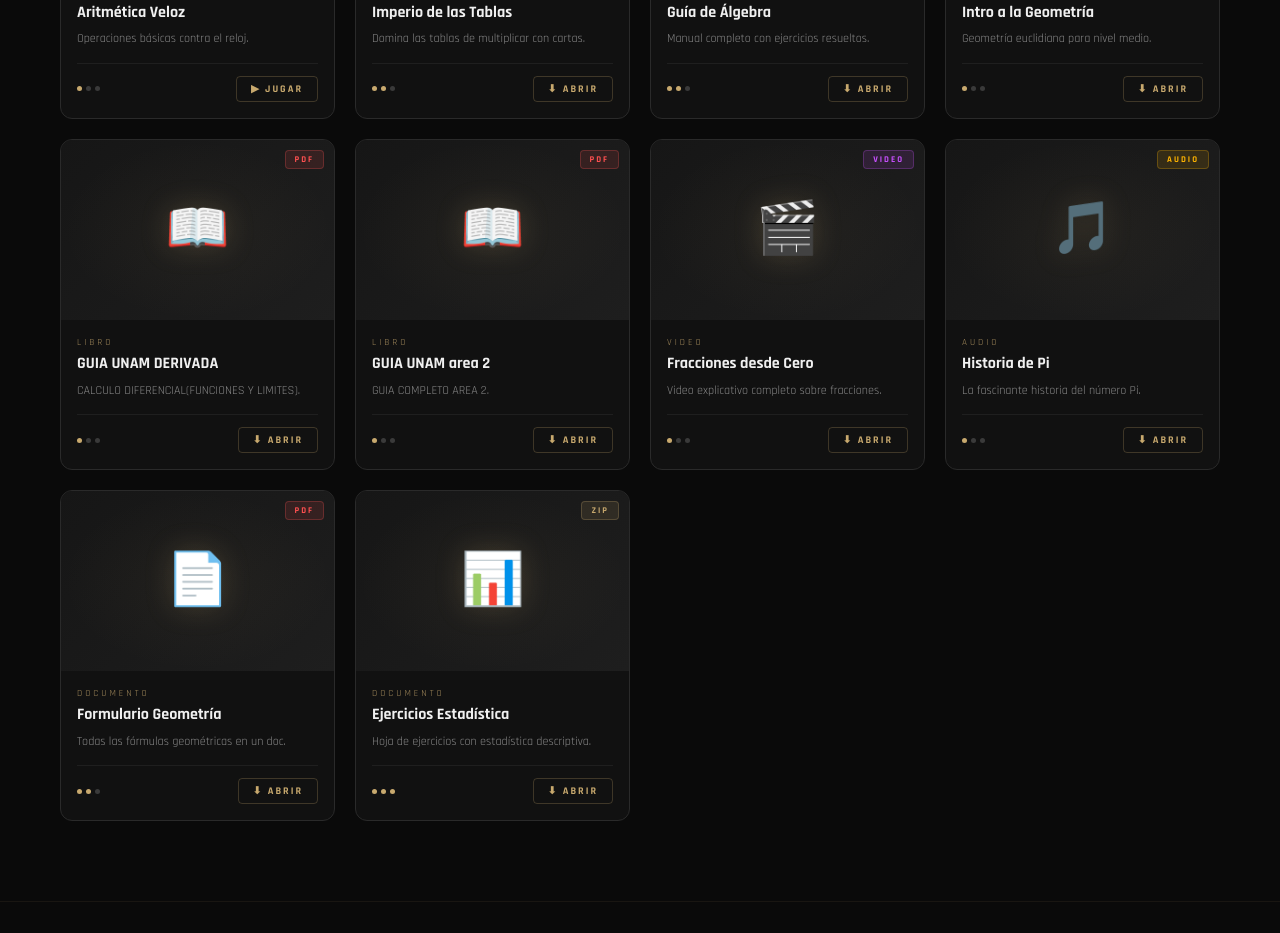
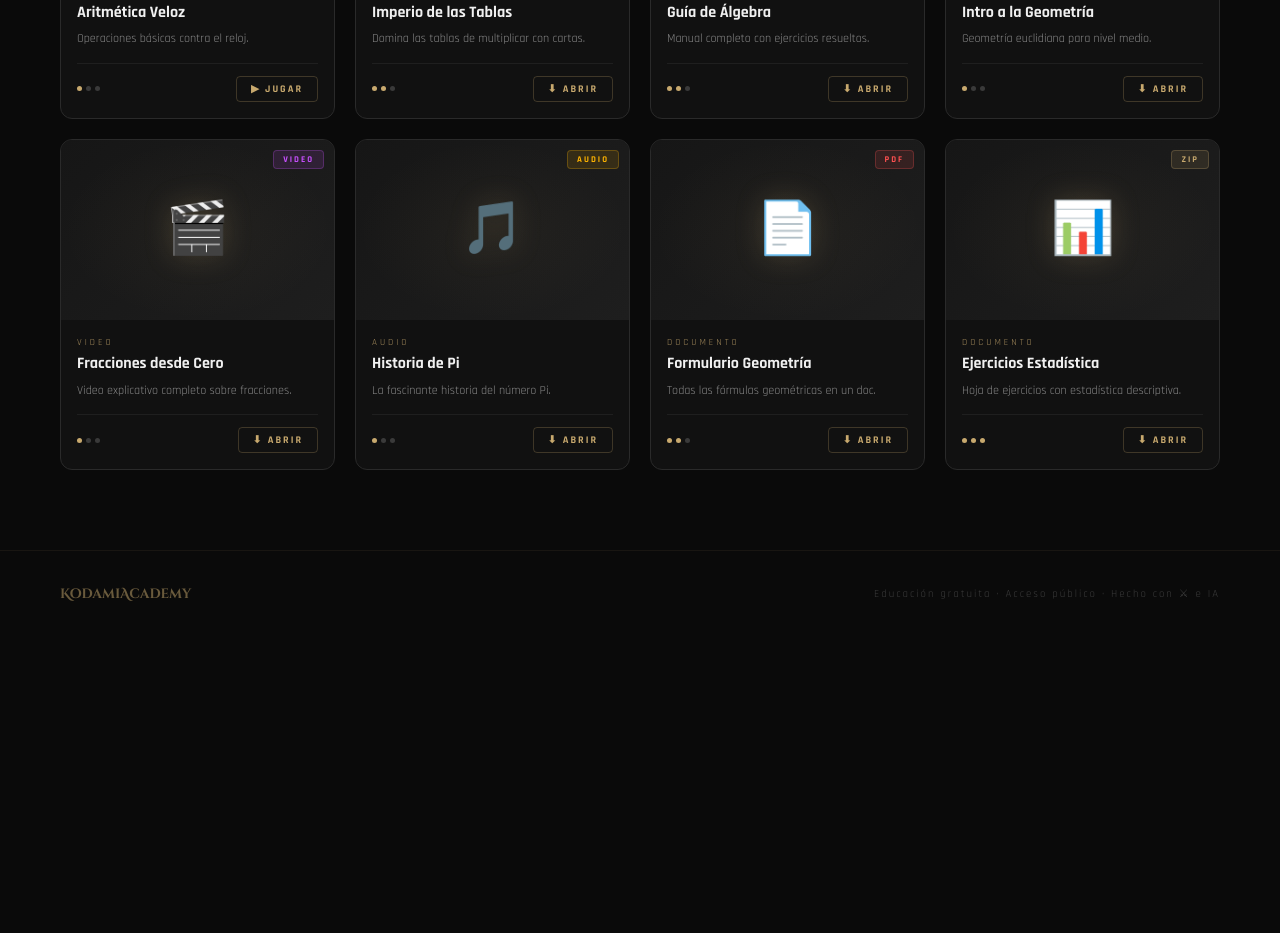
Before and after one commit to kodamiacademy24-cpu/kodamy-academy, a plain HTML site: page index.html in a window 1280 px wide. Shown: the part 1916-2849 px from the top of the page. After the commit the page ends 2553 px from the top, so only its background shows below. Drawn offline with Linux system fonts and the light colour scheme.

Commit message:
Add files via upload

```diff
--- a/index.html
+++ b/index.html
@@ -761,12 +761,10 @@ const resources=[
   {id:6, title:'Imperio de las Tablas',  cat:'juego',    desc:'Domina las tablas de multiplicar con cartas.',         icon:'🃏', badge:'zip',   badgeClass:'badge-zip',   level:2, link:'#'},
   {id:7, title:'Guía de Álgebra',        cat:'libro',    desc:'Manual completo con ejercicios resueltos.',            icon:'📚', badge:'pdf',   badgeClass:'badge-pdf',   level:2, link:'#'},
   {id:8, title:'Intro a la Geometría',   cat:'libro',    desc:'Geometría euclidiana para nivel medio.',               icon:'📖', badge:'pdf',   badgeClass:'badge-pdf',   level:1, link:'#'},
-  {id:9, title:'GUIA UNAM DERIVADA',   cat:'libro',    desc:'CALCULO DIFERENCIAL(FUNCIONES Y LIMITES).',               icon:'📖', badge:'pdf',   badgeClass:'badge-pdf',   level:1, link:'Guía_UNAM_7c_ Derivadas.pdf'},
-  {id:10, title:'GUIA UNAM area 2',   cat:'libro',    desc:'GUIA COMPLETO AREA 2.',                                    icon:'📖', badge:'pdf',   badgeClass:'badge-pdf',   level:1, link:'GUIA UNAM AREA 2.pdf'},
-  {id:11, title:'Fracciones desde Cero',  cat:'video',    desc:'Video explicativo completo sobre fracciones.',         icon:'🎬', badge:'video', badgeClass:'badge-video', level:1, link:'#'},
-  {id:12,title:'Historia de Pi',          cat:'audio',    desc:'La fascinante historia del número Pi.',                icon:'🎵', badge:'audio', badgeClass:'badge-audio', level:1, link:'#'},
-  {id:13,title:'Formulario Geometría',    cat:'documento',desc:'Todas las fórmulas geométricas en un doc.',           icon:'📄', badge:'pdf',   badgeClass:'badge-pdf',   level:2, link:'#'},
-  {id:14,title:'Ejercicios Estadística',  cat:'documento',desc:'Hoja de ejercicios con estadística descriptiva.',     icon:'📊', badge:'zip',   badgeClass:'badge-zip',   level:3, link:'#'},
+  {id:9, title:'Fracciones desde Cero',  cat:'video',    desc:'Video explicativo completo sobre fracciones.',         icon:'🎬', badge:'video', badgeClass:'badge-video', level:1, link:'#'},
+  {id:10,title:'Historia de Pi',          cat:'audio',    desc:'La fascinante historia del número Pi.',                icon:'🎵', badge:'audio', badgeClass:'badge-audio', level:1, link:'#'},
+  {id:11,title:'Formulario Geometría',    cat:'documento',desc:'Todas las fórmulas geométricas en un doc.',           icon:'📄', badge:'pdf',   badgeClass:'badge-pdf',   level:2, link:'#'},
+  {id:12,title:'Ejercicios Estadística',  cat:'documento',desc:'Hoja de ejercicios con estadística descriptiva.',     icon:'📊', badge:'zip',   badgeClass:'badge-zip',   level:3, link:'#'},
 ];
 let currentMateria='matematicas',currentCat='all';
 const materiaInfo={matematicas:{title:'Matemáticas',jp:'数学'},ciencias:{title:'Ciencias',jp:'科学'},historia:{title:'Historia',jp:'歴史'},geografia:{title:'Geografía',jp:'地理'},espanol:{title:'Español',jp:'言語'},arte:{title:'Arte',jp:'芸術'}};
```
